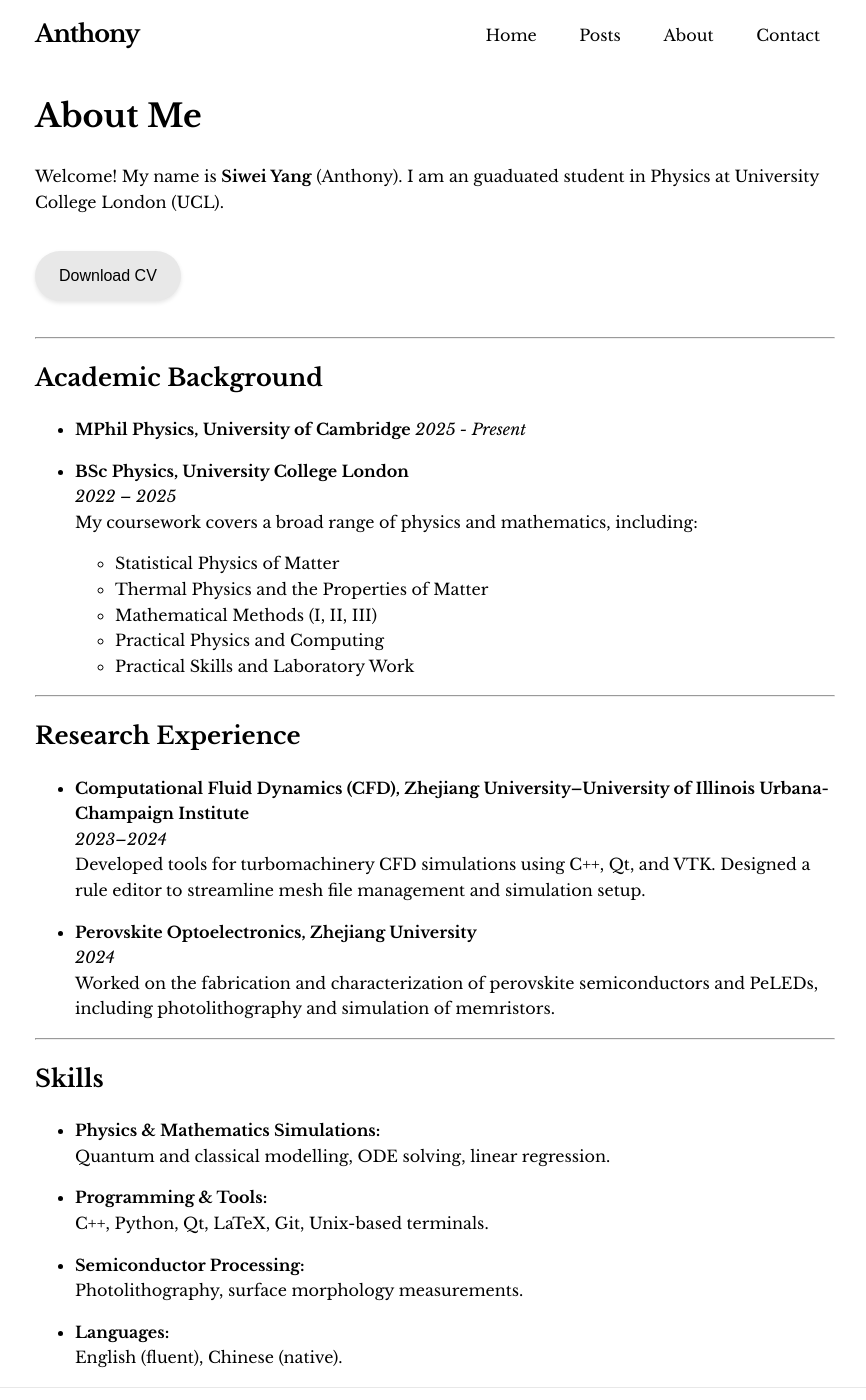
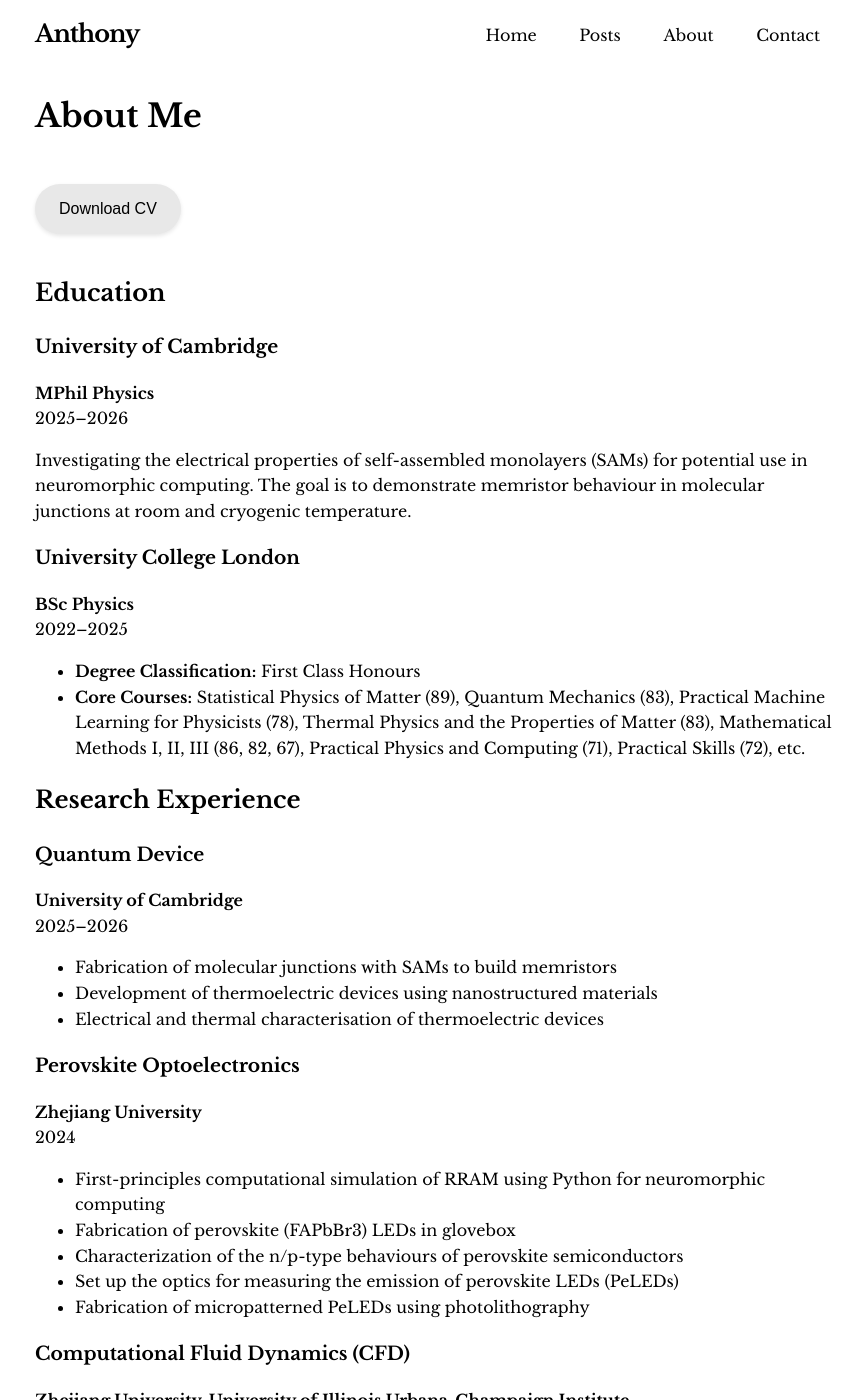
Before and after one commit to AnthonyYsw/AnthonyYsw.github.io, a Jekyll site: the page built from about.md, in a window 1280 px wide and 1400 px high. Shown: the whole window, without its empty margins (205-1071 px from the left). Built offline with Jekyll 4.4.1, drawn with Linux system fonts in a browser that asks for light colours; some of the changed text lies outside the part shown.

Commit message:
update CV

```diff
--- a/about.md
+++ b/about.md
@@ -6,49 +6,93 @@
 
 # About Me
 
-Welcome! My name is **Siwei Yang** (Anthony). I am an guaduated student in Physics at University College London (UCL).
-
 <a href="https://anthonyblog.oss-eu-central-1.aliyuncs.com/cv/Siwei_Yang_CV.pdf" class="download-button" download>Download CV</a>
 
----
 
-## Academic Background
-- **MPhil Physics, University of Cambridge**
-  *2025 - Present*
+## Education
 
--  **BSc Physics, University College London**
-  *2022 – 2025*
-  My coursework covers a broad range of physics and mathematics, including:
-    - Statistical Physics of Matter
-    - Thermal Physics and the Properties of Matter
-    - Mathematical Methods (I, II, III)
-    - Practical Physics and Computing
-    - Practical Skills and Laboratory Work
+### University of Cambridge
+**MPhil Physics**
+2025–2026
 
----
+Investigating the electrical properties of self-assembled monolayers (SAMs) for potential use in neuromorphic computing. The goal is to demonstrate memristor behaviour in molecular junctions at room and cryogenic temperature.
+
+### University College London
+**BSc Physics**
+2022–2025
+
+* **Degree Classification:** First Class Honours
+* **Core Courses:** Statistical Physics of Matter (89), Quantum Mechanics (83), Practical Machine Learning for Physicists (78), Thermal Physics and the Properties of Matter (83), Mathematical Methods I, II, III (86, 82, 67), Practical Physics and Computing (71), Practical Skills (72), etc.
 
 ## Research Experience
 
--  **Computational Fluid Dynamics (CFD), Zhejiang University–University of Illinois Urbana-Champaign Institute**
-  *2023–2024*
-  Developed tools for turbomachinery CFD simulations using C++, Qt, and VTK. Designed a rule editor to streamline mesh file management and simulation setup.
+### Quantum Device
+**University of Cambridge**
+2025–2026
 
--  **Perovskite Optoelectronics, Zhejiang University**
-  *2024*
-  Worked on the fabrication and characterization of perovskite semiconductors and PeLEDs, including photolithography and simulation of memristors.
+* Fabrication of molecular junctions with SAMs to build memristors
+* Development of thermoelectric devices using nanostructured materials
+* Electrical and thermal characterisation of thermoelectric devices
 
----
+### Perovskite Optoelectronics
+**Zhejiang University**
+2024
 
-## Skills
+* First-principles computational simulation of RRAM using Python for neuromorphic computing
+* Fabrication of perovskite (FAPbBr3) LEDs in glovebox
+* Characterization of the n/p-type behaviours of perovskite semiconductors
+* Set up the optics for measuring the emission of perovskite LEDs (PeLEDs)
+* Fabrication of micropatterned PeLEDs using photolithography
 
--  **Physics & Mathematics Simulations:**
-  Quantum and classical modelling, ODE solving, linear regression.
+### Computational Fluid Dynamics (CFD)
+**Zhejiang University-University of Illinois Urbana-Champaign Institute**
+2023–2024
 
--  **Programming & Tools:**
-  C++, Python, Qt, LaTeX, Git, Unix-based terminals.
+Contributed to the development of integrated tools for solver GUI and post-processing in turbomachinery CFD simulations, utilizing C++, the Qt framework, and VTK (Visualization Toolkit). These tools enable advanced visualisation of the meridional plane and spanwise sections.
 
--  **Semiconductor Processing:**
-  Photolithography, surface morphology measurements.
+## Professional Skills
 
--  **Languages:**
-  English (fluent), Chinese (native).
+### Semiconductor Processing and Characterization
+
+* Photolithography
+* Thin film deposition and metallisation
+* Process monitoring and dimensional measurement
+* Wet and dry etching processes
+* Device packaging and wire bonding
+* Cleanroom operation
+
+### Computational Skills
+
+* Simulated quantum properties of single- and multi-electron systems in various potential wells
+* Developed a pre-processing GUI for fluid simulations using Qt in C++ and Python
+* Basic data analysis and visualisation using Python (NumPy, Matplotlib)
+* Applied machine learning to extract underlying cosmological parameters from simulated datasets
+
+### Programming Languages
+
+* C++
+* Python
+
+### Software and Tools
+
+* LaTeX
+* Microsoft Office
+* Unix-based terminals
+* Zotero
+* Git
+* Qt Framework
+* VTK
+* Blender
+
+### Languages
+
+* English (Fluent)
+* Chinese (Native)
+
+## Work Experience
+
+### Undergraduate Practical Demonstrator
+**Cavendish Laboratory, University of Cambridge**
+2025
+
+Demonstrating and marking lab work for undergraduate students.
```
